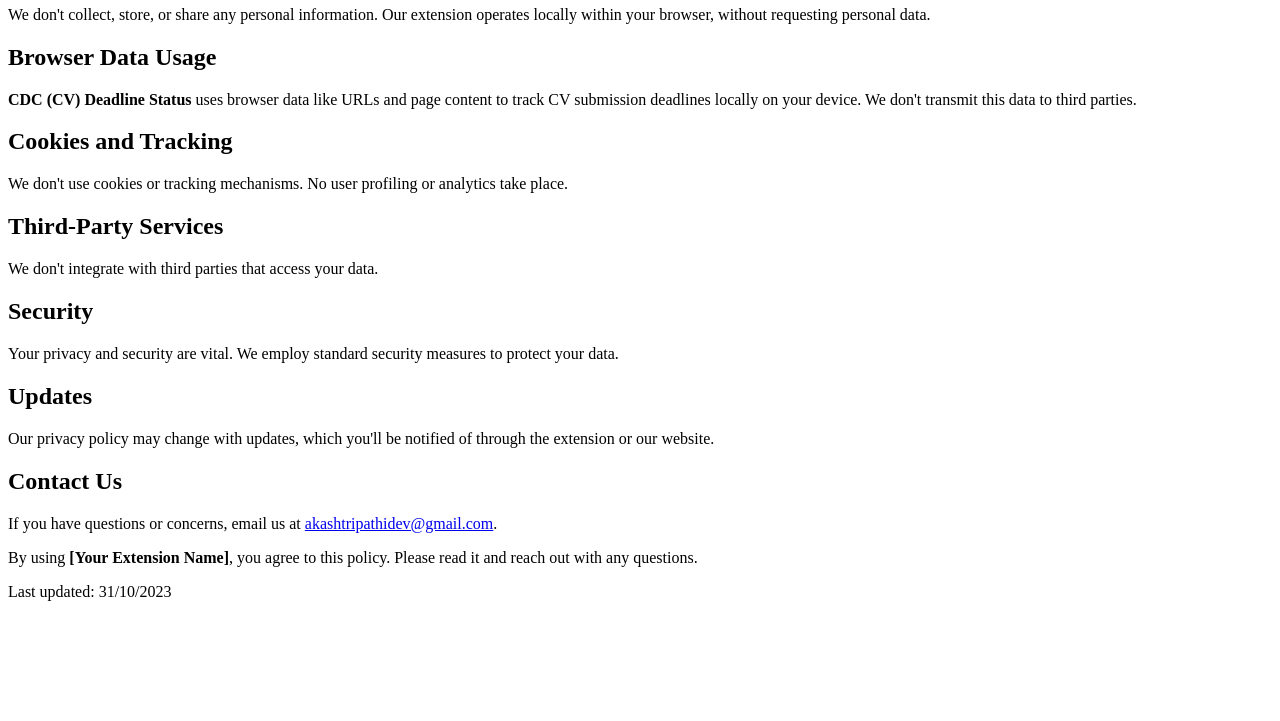
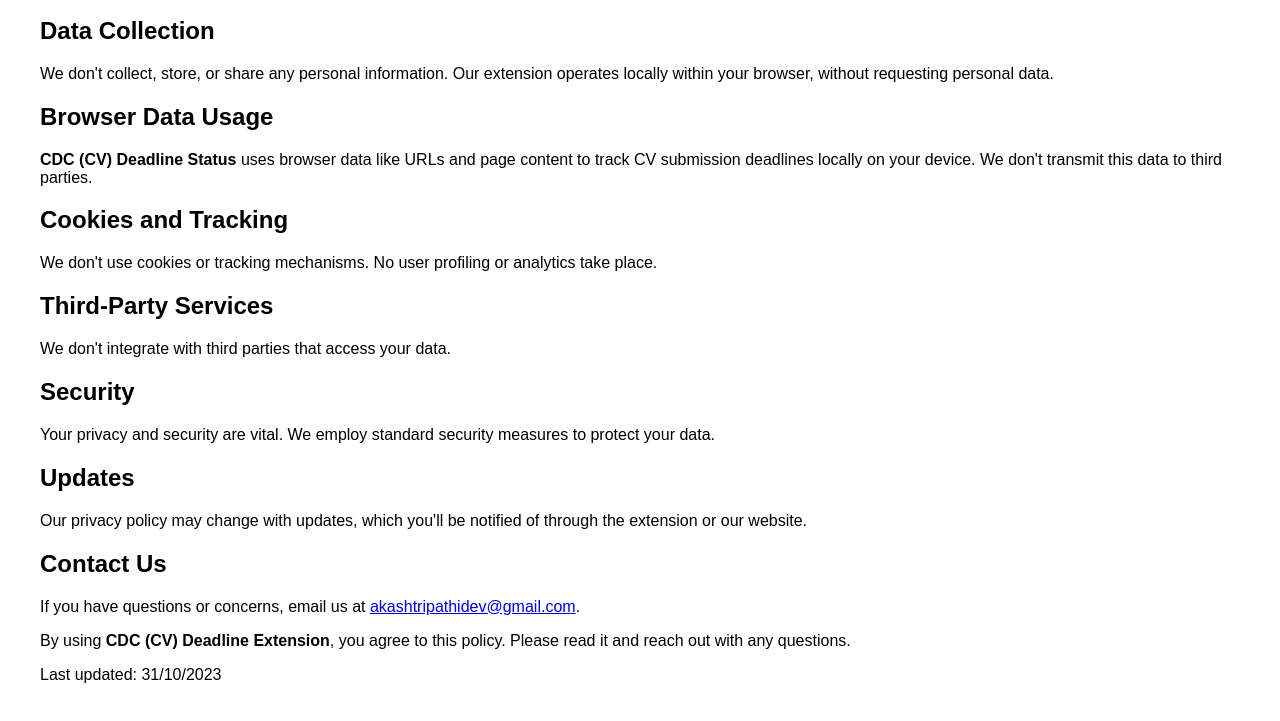
Before and after one commit to akashtripathi1/cdc-color-extension, a browser extension: page PrivacyPolicy.html in a window 1280 px wide. Shown: the part 159-880 px from the top of the page. Before the commit the page ends 800 px from the top, so only its background shows below. Drawn offline with Linux system fonts and the light colour scheme.

Commit message:
font style

```diff
--- a/PrivacyPolicy.html
+++ b/PrivacyPolicy.html
@@ -4,6 +4,12 @@
     <meta charset="UTF-8">
     <meta name="viewport" content="width=device-width, initial-scale=1.0">
     <title>CDC (CV) Deadline Status - IITKGP - Privacy Policy</title>
+    <style> body {
+        font-family: Arial, sans-serif;
+        margin: 20px;
+        padding: 20px;
+    }
+</style>
 </head>
 <body>
     <h1>Privacy Policy</h1>
@@ -29,7 +35,7 @@
     <h2>Contact Us</h2>
     <p>If you have questions or concerns, email us at <a href="mailto:akashtripathidev@gmail.com">akashtripathidev@gmail.com</a>.</p>
 
-    <p>By using <strong>[Your Extension Name]</strong>, you agree to this policy. Please read it and reach out with any questions.</p>
+    <p>By using <strong>CDC (CV) Deadline Extension</strong>, you agree to this policy. Please read it and reach out with any questions.</p>
 
     <p>Last updated: 31/10/2023</p>
 </body>
```
